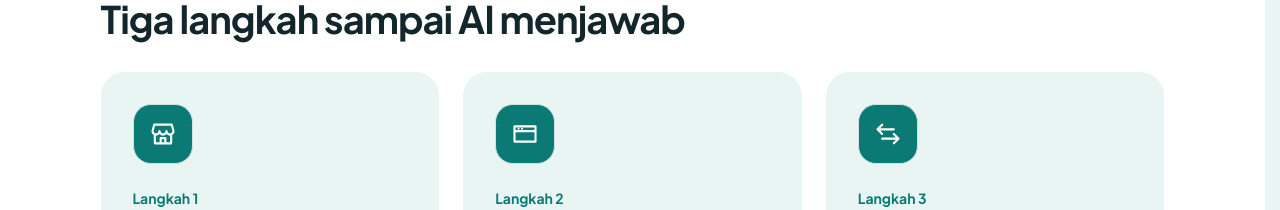
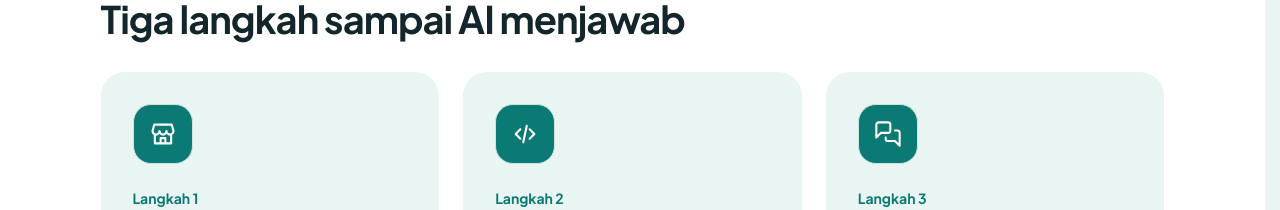
Before and after one commit to ekodororo-hash/chatbot, a Next.js app: page / in a window 1280 px wide. Shown: the part 1040-1250 px from the top of the page. Built offline with nearby package versions, Linux system fonts and the light colour scheme; no server answers.

Commit message:
Add files via upload

```diff
--- a/app/(public)/page.js
+++ b/app/(public)/page.js
@@ -43,8 +43,8 @@ const DEMO = [
 
 const STEPS = [
   ['Isi data toko', 'Produk, harga, stok, jam buka, ongkir, dan pertanyaan yang sering muncul.', 'M3 9.5 4.5 4h15L21 9.5M3 9.5a3 3 0 0 0 6 0 3 3 0 0 0 6 0 3 3 0 0 0 6 0M5 12.5V20h14v-7.5M10 20v-4.5h4V20'],
-  ['Pasang di website', 'Tempel satu baris kode, atau bagikan link chat ke bio Instagram dan toko online.', 'M3 5.5h18v13H3zM3 9.5h18M6.5 7.5h.01M9.5 7.5h.01'],
-  ['Ambil alih kapan saja', 'Lihat semua percakapan, balas sendiri, lalu kembalikan ke asisten.', 'M7 4 3 8l4 4M3 8h14M17 20l4-4-4-4M21 16H7']
+  ['Pasang di website', 'Tempel satu baris kode, atau bagikan link chat ke bio Instagram dan toko online.', 'm8 8-4 4 4 4m8-8 4 4-4 4m-2.5-11-3 14'],
+  ['Ambil alih kapan saja', 'Lihat semua percakapan, balas sendiri, lalu kembalikan ke asisten.', 'M14 9a2 2 0 0 1-2 2H6l-4 4V4a2 2 0 0 1 2-2h8a2 2 0 0 1 2 2ZM18 9h2a2 2 0 0 1 2 2v11l-4-4h-6a2 2 0 0 1-2-2v-1']
 ];
 
 const CONTROL = [
```
